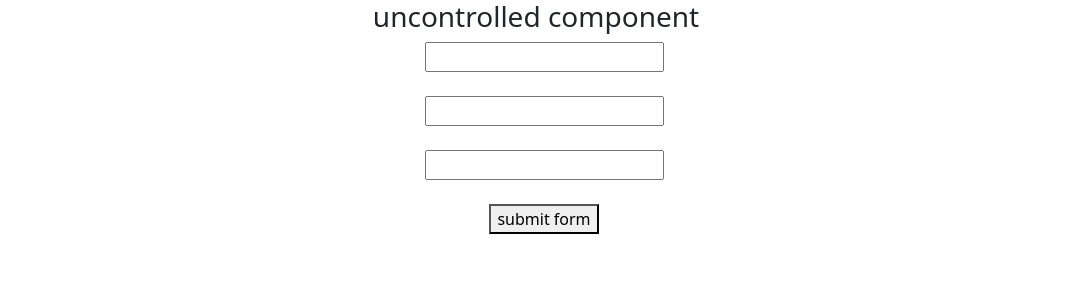
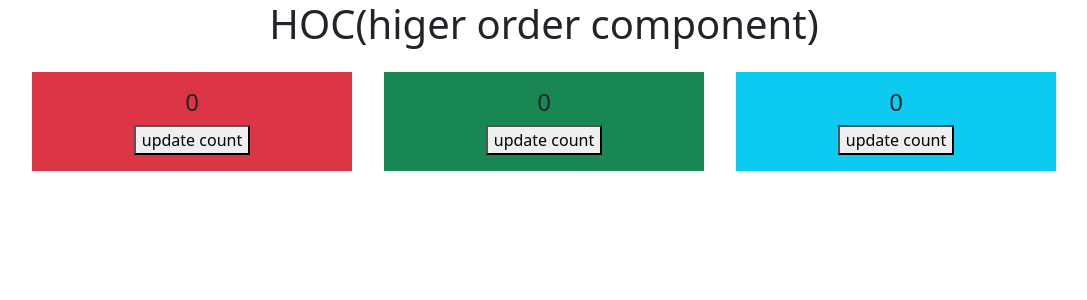
Before and after one commit to RAVIWITHGIT/React, a React (Create React App) app: page / in a window 1280 px wide. Shown: the top 300 px of the page, without its empty margins (96-1183 px from the left). Built offline with nearby package versions, Linux system fonts and the light colour scheme.

Commit message:
higer order component in react

```diff
--- a/src/App.js
+++ b/src/App.js
@@ -1,13 +1,13 @@
 import React from 'react';
-import Tut44 from './tut44_controlledcomponent/tut44';
-import Tut45 from './tut45_uncontrolledComponent/tut45';
+
+import Tut46 from './tut46_HigerOrderComponent/tut46';
 
 
 
 function App() {
 
   return (
-    <Tut45/>
+    <Tut46/>
   );
 }
 
--- /dev/null
+++ b/src/tut46_HigerOrderComponent/tut46.js
@@ -0,0 +1,51 @@
+/* ***************************8888 Higher Order Component ****************************
+1. a component that takes a component as a props and returns anoter component.
+
+*/
+
+import React, { useState } from 'react'
+
+const Tut46 = () => {
+  return (
+    <div className='text-center'>
+      <h1>HOC(higer order component)</h1>
+      <HocRed cmp = {Normalfun}/>
+      <HocGreen cmp = {Normalfun}/>
+      <Hocyellow cmp = {Normalfun}/>
+    </div>
+  )
+}
+
+const HocRed = (props)=>{
+    return (
+        <div className='bg-danger d-inline-block p-3 m-3 w-25'>
+            <props.cmp/>
+        </div>
+    )
+}
+const HocGreen = (props)=>{
+    return (
+        <div className='bg-success d-inline-block p-3 m-3  w-25'>
+            <props.cmp/>
+        </div>
+    )
+}
+const Hocyellow = (props)=>{
+    return (
+        <div className='bg-info p-3 m-3 d-inline-block w-25'>
+            <props.cmp/>
+        </div>
+    )
+}
+
+const Normalfun = ()=>{
+    const [currentvalue,setvalue] = useState(0)
+    return (
+        <div>
+            <h4>{currentvalue }</h4>
+            <button onClick={()=>{setvalue(currentvalue+1)}}>update count</button>
+        </div>
+    )
+}
+
+export default Tut46
```
